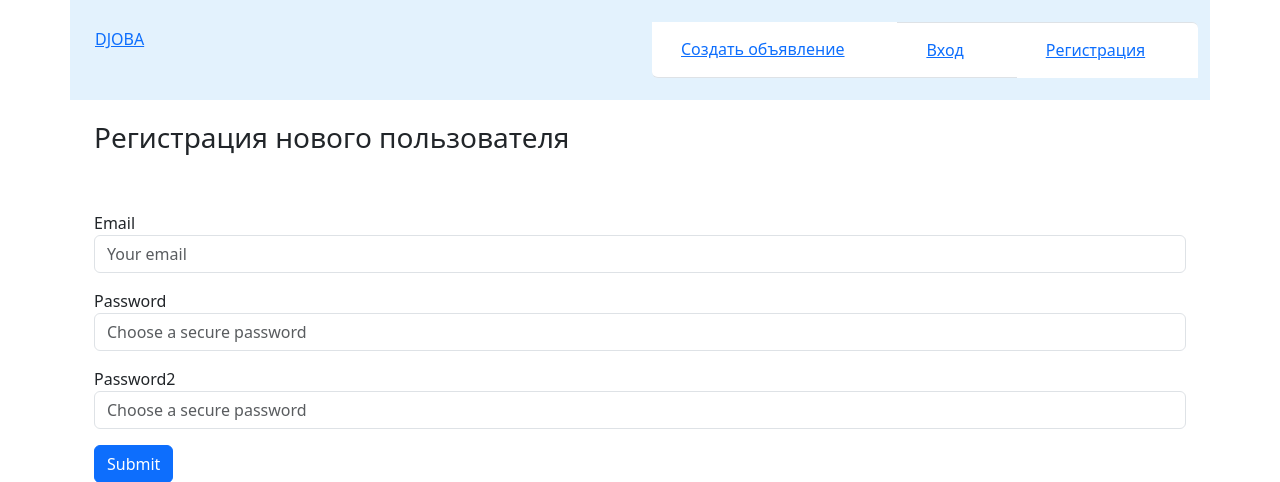
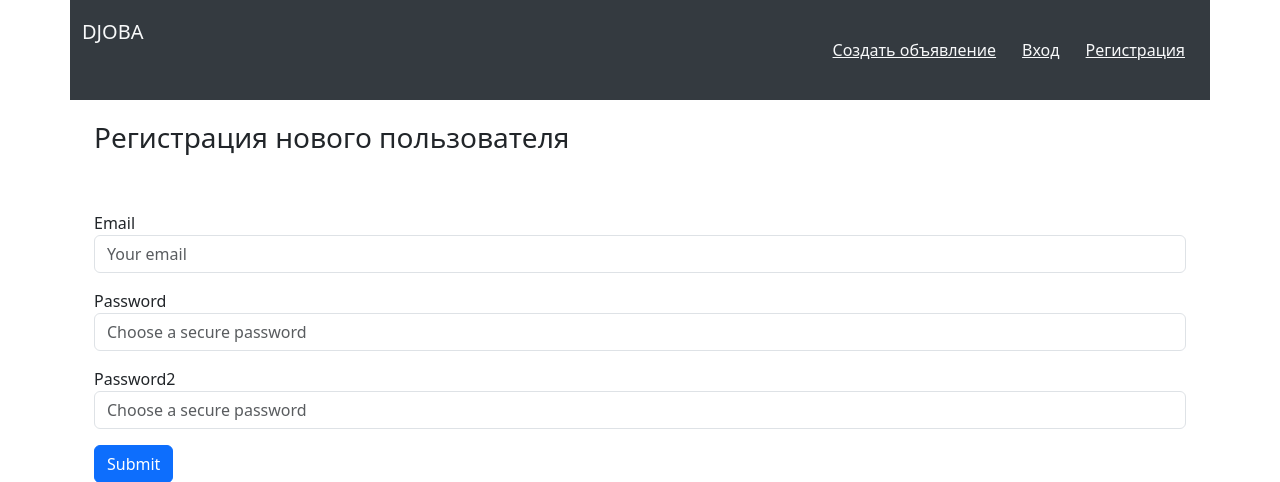
Before and after one commit to VinogradovAU/djoba, a FastAPI app: page /auth/registration in a window 1280 px wide. Shown: the top 482 px of the page. Run offline with FastAPI, Linux system fonts and the light colour scheme; parts of the project's set-up code (start-up, migrations or seed data) failed here and were passed over; some libraries are stand-ins or nearby versions.

Commit message:
еще подработал дизайн меню и цвет

```diff
--- a/static/css/styles.css
+++ b/static/css/styles.css
@@ -10,13 +10,20 @@ div {
 body {
     padding-top: 105px;
 }
-
+.flex-direction-column{
+	flex-direction:column;
+}
 .my_head {
     height: 100px;
-    background-color: #e3f2fd;
+    /*background-color: #e3f2fd;
+    */
+    background-color: #343a40;
 }
 .my_col_height {
 	min-height: 60px;
+}
+.my_dropdown-menu{
+	background-color: #343a40;
 }
 
 .my_content {
@@ -27,3 +34,8 @@ body {
     height: 150px;
     background-color: azure;
 }
+.user_list_jobs{
+	height: 300px;
+    background-color: #f8f9fa;
+
+}
--- a/templates/index.html
+++ b/templates/index.html
@@ -14,7 +14,7 @@
     {% include 'main_menu.html' %}
     {% if user_name %}
     <div class="row justify-content-end">
-        <div class="col-4 d-flex justify-content-center">
+        <div class="col-4 d-flex justify-content-center text-success">
             <h8> Привет {{user_name}}</h8>
         </div>
     </div>
@@ -23,9 +23,31 @@
 </div>
 <div class="container my_content">
 
+    {% block content %}
+    {% if authenticated %}
+    <div class="row user_list_jobs d-flex justify-content-center align-items-center">
+        <div class="col-6 d-flex">
+
+            Пользователь залогинен!
+            Если указаны в профиле предпочтения по подбору объявлений (указан город, район или меро, тематика)
+            выводим соответствующие объявления
+
+        </div>
+    </div>
+    {% else %}
+        <div class="row user_list_jobs d-flex justify-content-center align-items-center">
+            <div class="col-6 d-flex">
+
+                Пользователь АНОНИМ!
+                Выводим список самых свежжих объявлений
+
+            </div>
+        </div>
+    {% endif %}
+
     <div class="row">
         <div calss="col-12 ttd">
-            {% block content %}
+
 
             <h4>Список запросов:</h4>
             <ol style=" list-style-type: none;">
--- a/templates/main_menu.html
+++ b/templates/main_menu.html
@@ -3,14 +3,17 @@
 
 
 
-<div class="row align-items-center justify-content-center">
-            <div class="col-4 d-none d-md-block d-lg-block d-xl-block d-xxl-block my_col_height d-flex justify-content-center align-items-center">
-                <a class="btn btn-link mark" href="/">DJOBA</a></div>
+<div class="row d-flex align-items-center">
+        <div class="col-4 d-none d-md-block d-lg-block d-xl-block d-xxl-block my_col_height">
+            <div class="d-flex align-items-center">
+            <a class="navbar-brand text-light d-flex justify-content-start" href="/"><b><h5>DJOBA</h5></b></a>
+            </div>
+        </div>
         <div class="col-2 d-none d-md-none d-lg-block d-xl-block d-xxl-block"></div>
         <div class="col d-none d-md-block d-lg-block d-xl-block d-xxl-block">
-                <ul class="list-group list-group-flush list-group-horizontal-md">
-                <li class="list-group-item flex-fill">
-                    <a class="btn btn-link" role="button" href="/jobs/create_job">Создать объявление</a></li>
+            <ul class="list-group list-group-flush list-group-horizontal-md list-unstyled d-flex justify-content-end">
+            <li>
+                <a class="btn btn-link text-light" role="button" href="/jobs/create_job">Создать объявление</a></li>
                         {% include 'user_menu.html' %}
 
             </ul>
@@ -18,18 +21,20 @@
 
 </div>
 
-        <div class="row align-items-center justify-content-center">
-            <div class="col d-xs-block d-sm-block d-md-none d-lg-none d-xl-none d-xxl-none my_col_height d-flex justify-content-center align-items-center">
-                <a class="btn btn-link mark" href="/">DJOBA</a>
+        <div class="row d-flex align-items-center">
+            <div class="col-4 d-xs-block d-sm-block d-md-none d-lg-none d-xl-none d-xxl-none my_col_height">
+                <div class="d-flex align-items-center">
+                <a class="navbar-brand text-light d-flex justify-content-start" href="/"><b><h5>DJOBA</h5></b></a>
+                </div>
             </div>
             <div class="col-2 d-xs-block d-sm-block d-md-none d-lg-none d-xl-none d-xxl-none"></div>
             <div class="col d-xs-block d-sm-block d-md-none d-lg-none d-xl-none d-xxl-none">
-                <div class="dropdown">
+                <div class="dropdown d-flex justify-content-end">
                     <button class="btn btn-secondary btn-sm dropdown-toggle" type="button" id="dropdownMenuButton1" data-bs-toggle="dropdown" aria-expanded="false">
                         Кнопка
                     </button>
-                    <ul class="dropdown-menu" aria-labelledby="dropdownMenuButton1">
-                        <li><a class="btn btn-link" role="button" href="/jobs/create_job">Создать объявление</a></li>
+                    <ul class="dropdown-menu list-unstyled my_dropdown-menu" aria-labelledby="dropdownMenuButton1">
+                        <li><a class="btn btn-link text-light" role="button" href="/jobs/create_job">Создать объявление</a></li>
 
                         {% include 'user_menu.html' %}
 
--- a/templates/user_menu.html
+++ b/templates/user_menu.html
@@ -1,8 +1,8 @@
 
         {% if authenticated %}
-        <li class="list-group-item flex-fill"><a class="btn btn-link" role="button" href="/profile">Профиль</a></li>
-        <li class="list-group-item flex-fill"><a class="btn btn-link" role="button" href="/auth/logout">Выход</a></li>
+        <li><a class="btn btn-link text-light" role="button" href="/profile">Профиль</a></li>
+        <li><a class="btn btn-link text-light" role="button" href="/auth/logout">Выход</a></li>
         {% else %}
-        <li class="list-group-item flex-fill"><a class="btn btn-link" role="button" href="/auth/login">Вход</a></li>
-        <li class="list-group-item flex-fill"><a class="btn btn-link" role="button" href="/auth/registration">Регистрация</a></li>
+        <li><a class="btn btn-link text-light" role="button" href="/auth/login">Вход</a></li>
+        <li><a class="btn btn-link text-light" role="button" href="/auth/registration">Регистрация</a></li>
         {% endif %}
```
Lines whose indentation alone changed are shown as unchanged.
